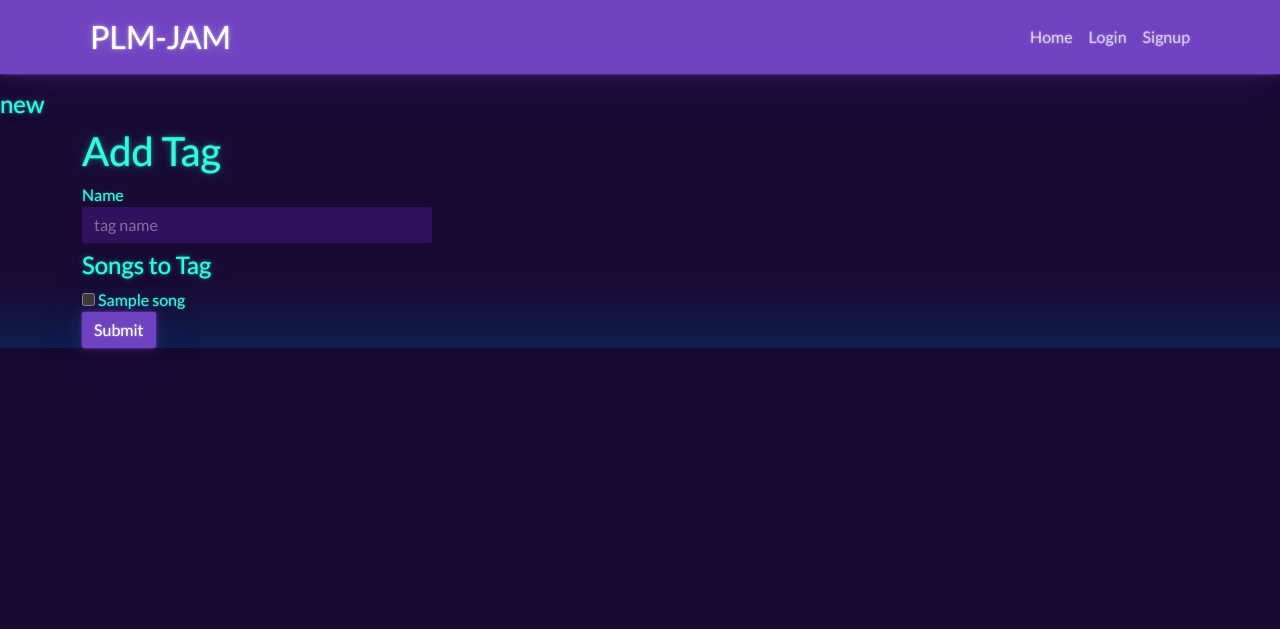
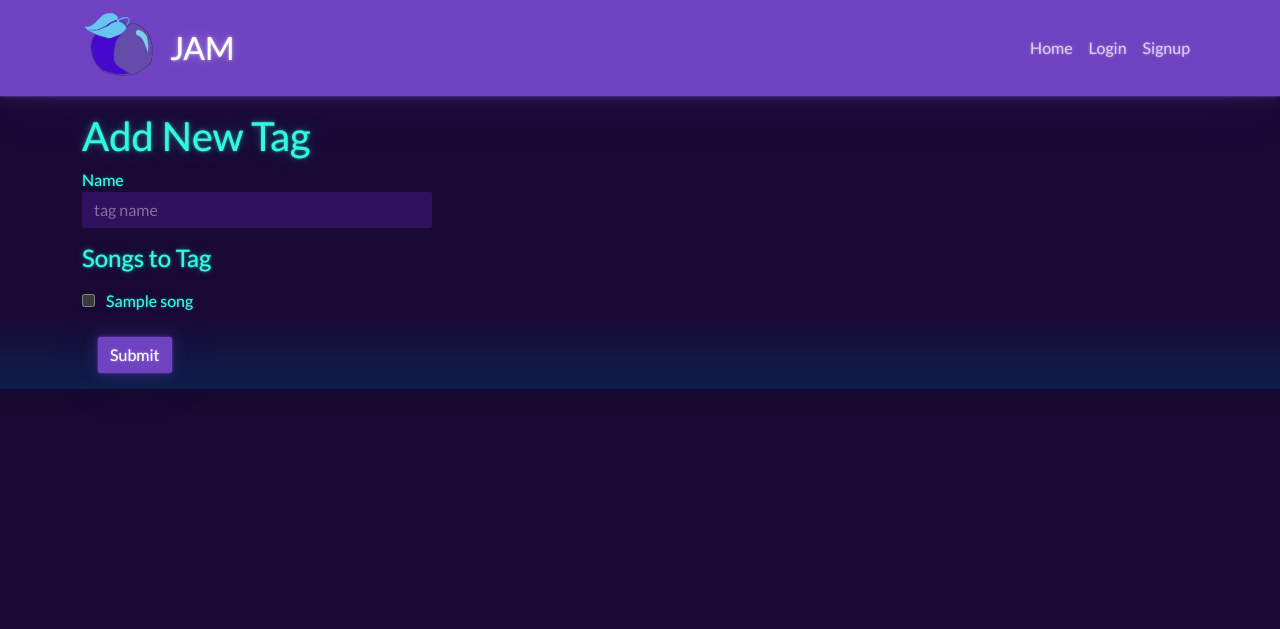
Before and after one commit to rachelp4515/jam, a Flask app: page /tags/new/ in a window 1280 px wide. Shown: the top 629 px of the page. Run offline with Flask 2, Linux system fonts and the light colour scheme; a database or web service that is not in the repository returns one stand-in record (values such as "Sample title").

Commit message:
added logo to nav

```diff
--- a/templates/partials/nav.html
+++ b/templates/partials/nav.html
@@ -1,6 +1,7 @@
 <nav class="navbar navbar-expand-lg navbar-dark bg-primary mb-3">
     <div class="container">
-        <a class="navbar-brand mx-2 fs-2" href="{{ url_for('main.index') }}">PLM-JAM</a>
+        <img src="static/images/PLM.png" alt="logo" width="80" height="80">
+        <a class="navbar-brand mx-2 fs-2" href="{{ url_for('main.index') }}">JAM</a>
         <div class="collapse navbar-collapse" id="navbarSupportedContent">
             <ul class="navbar-nav ms-auto">
                 <li class="nav-item">
--- a/templates/tags/new_tag.html
+++ b/templates/tags/new_tag.html
@@ -2,9 +2,9 @@
 {% extends "base.html" %}
 
 {% block content %}
-<h4>new</h4>
+<!-- <h4 class="m-3 p-3">New</h4> -->
      <div class="container">
-        <h1>Add Tag</h1>
+        <h1>Add New Tag</h1>
         <form action="{{ url_for('tags.create') }}" method="POST">
             <div class="form-group mb-2">
                 <label class="w-100">Name
@@ -14,17 +14,18 @@
 
 
             <div>
-                <h4>Songs to Tag</h4>
+                <h4 class="pt-2">Songs to Tag</h4>
                 {% for song in songs %}
 
                 <input type="checkbox" id="songs" name="songs" value="{{ song._id }}">
-                <label for="songs">{{song.name}}</label>
+                <label for="songs" class="p-2">{{song.name}}</label>
                 {%endfor%}
             </div>
 
 
-
-            <button type="submit" class="btn btn-primary">Submit</button>
+           <div class="p-3">
+                <button type="submit" class="btn btn-primary">Submit</button>
+           </div>
         </form>
     </div>
 {% endblock %}
```
Also changed, not shown: templates/index.html (+4 -5 lines).
